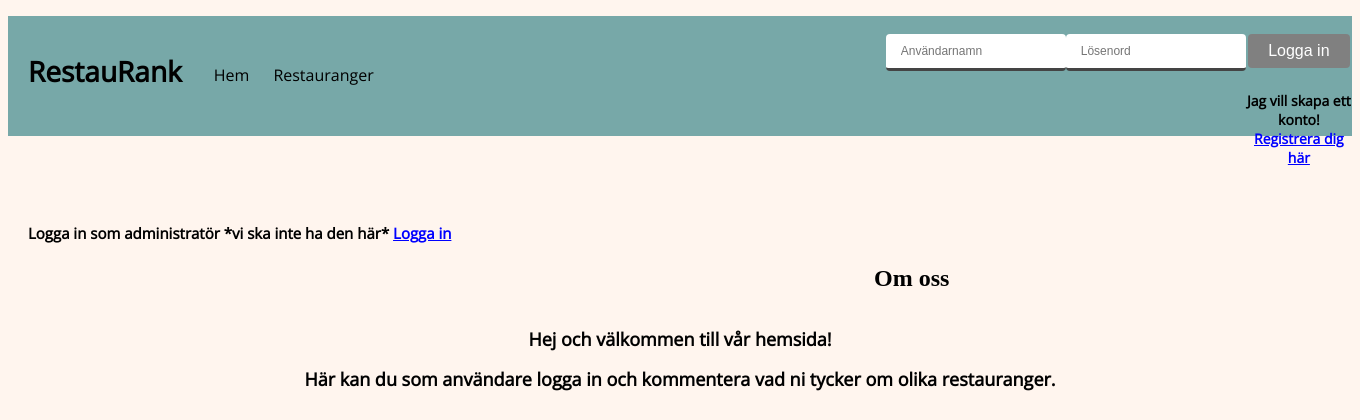
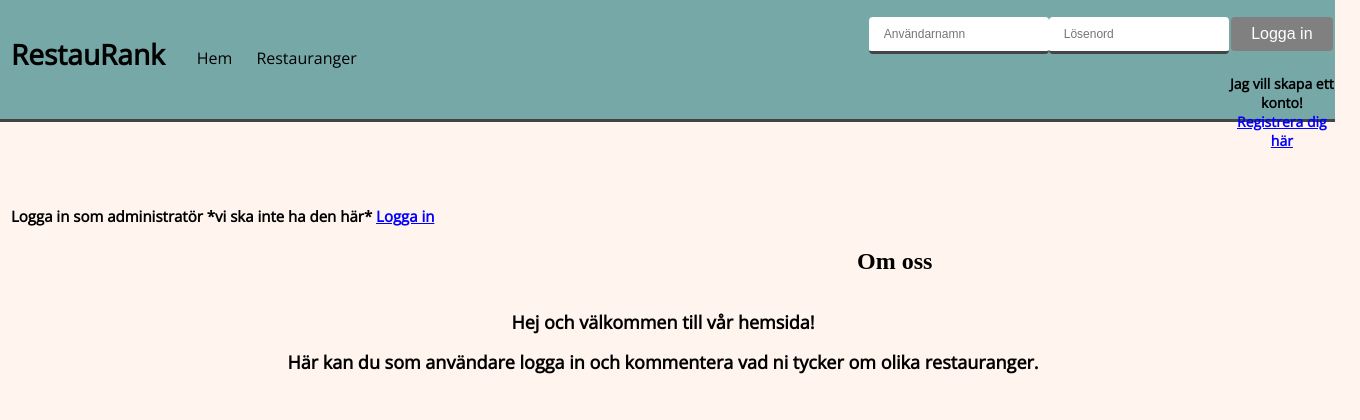
Before and after one commit to ThanitaSongvilay/DelaHors-projekt, a PHP site: page /Index.html in a window 1360 px wide. Shown: the top 420 px of the page. Run offline with PHP 8.4, Linux system fonts and the light colour scheme.

Commit message:
nav test

```diff
--- a/assets/css/main.css
+++ b/assets/css/main.css
@@ -2,6 +2,13 @@
   height: 100%;
   background-color:#FFF5EE;
   text-align: center;
+}
+
+nav{
+  margin: -17px;
+  border: none;
+  border-bottom: 3px solid #444;
+
 }
 
 .dropDown{
@@ -11,6 +18,7 @@
   color: black;
   font-family:'Open Sans', monospace;
   font-size: 14px;
+
 }
 
 nav p{
```
